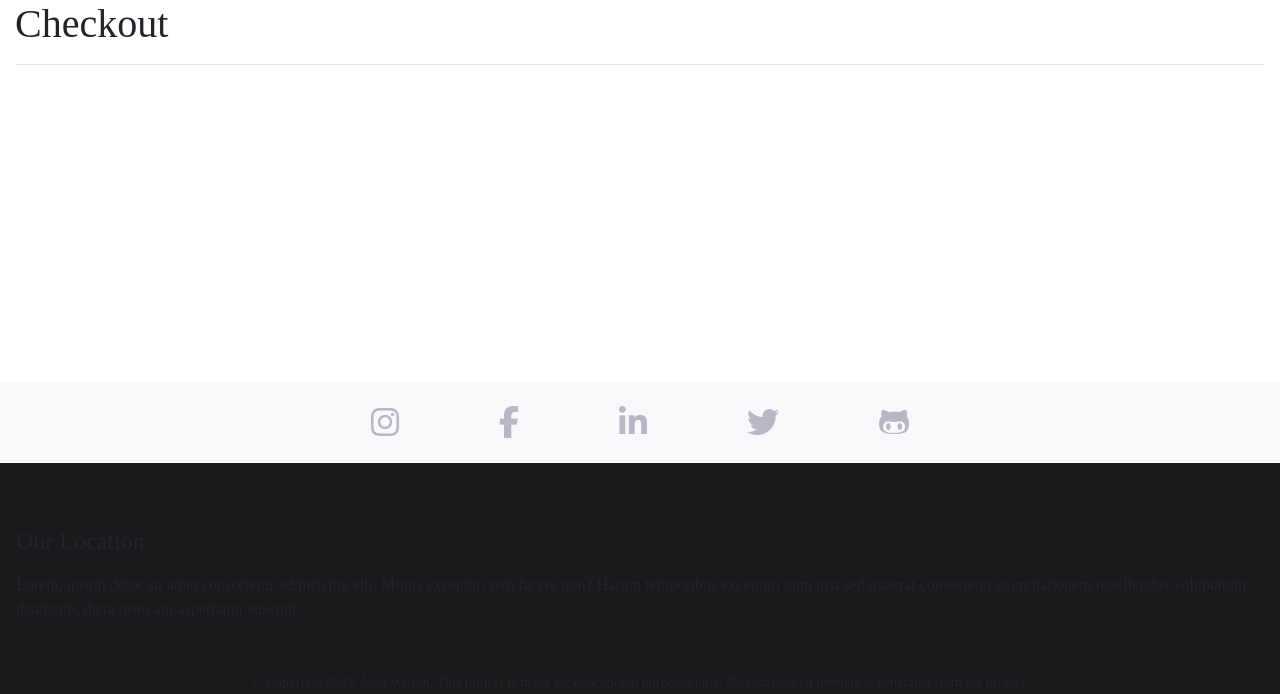
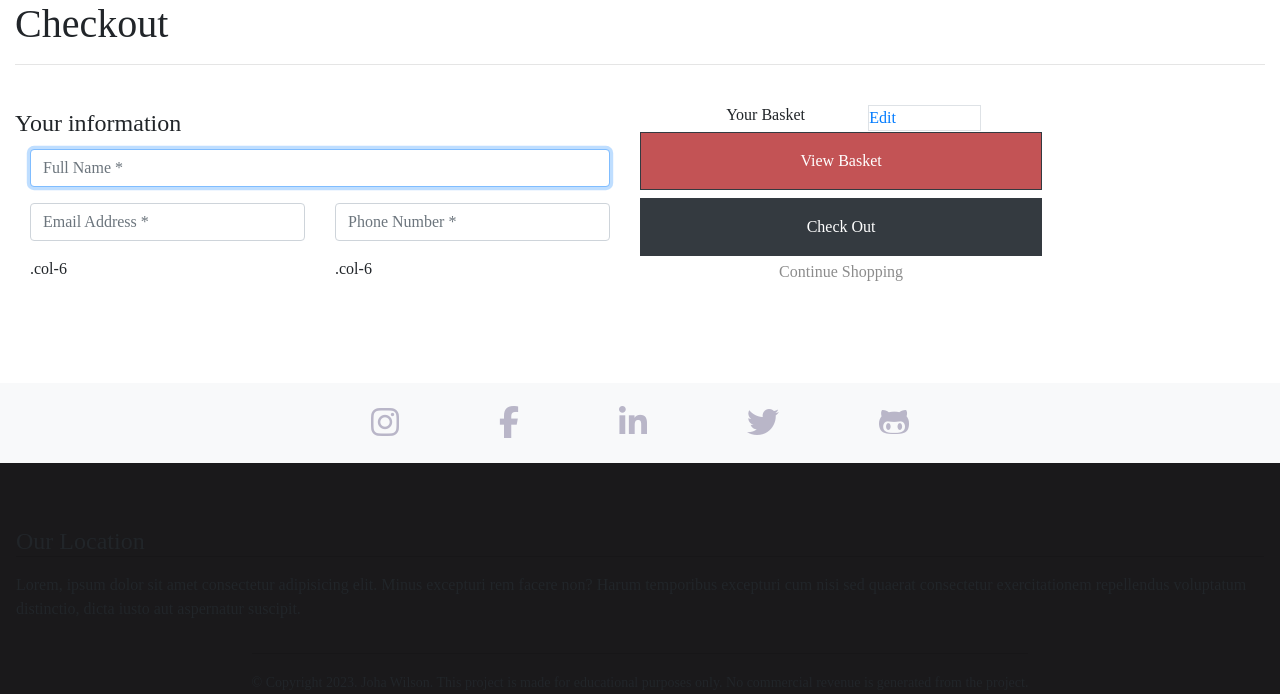
Before and after one commit to Code-Institute-Submissions/Portfolio-Project-5-E-commerce-Store, a Django app: template checkout/templates/checkout/checkout.html in a window 1280 px wide. Shown: the part 106-800 px from the top of the page. Run offline with Django 3.2, Linux system fonts and the light colour scheme; the template is opened without the code that fills it: values that come from a table or form of the project are taken from there, others are empty; some libraries are stand-ins or nearby versions; some web fonts are replaced.

Commit message:
Started adding content and layout for checkout page by rendering form

```diff
--- a/checkout/forms.py
+++ b/checkout/forms.py
@@ -36,11 +36,11 @@ class OrderForm(forms.ModelForm):
             'postal_code': 'Postal Code',
         }
 
-        self.fields['full_name'].widget.atrrs['autofocus'] = True
+        self.fields['full_name'].widget.attrs['autofocus'] = True
         for field in self.fields:
             if self.fields[field].required:
                 placeholder = f'{placeholders[field]} *'
             else:
                 placeholder = placeholders[field]
-            self.fields[field].widget.atrrs['placeholder'] = placeholder
+            self.fields[field].widget.attrs['placeholder'] = placeholder
             self.fields[field].label = False
--- a/checkout/templates/checkout/checkout.html
+++ b/checkout/templates/checkout/checkout.html
@@ -24,7 +24,103 @@
 
       <br>
 
-        <div class="row m-auto">
+        <div class="row">
+
+            <div class="col-6">
+
+                <form action="{% url 'checkout' %}" method="POST" id="checkout-form">
+                    {% csrf_token %}
+                    <fieldset>
+                     <legend>Your information </legend>
+
+                     <div class="container">
+
+                        <div class="row">
+                          <div class="col-md-12"> {{ order_form.full_name | as_crispy_field }}</div>
+                        </div>
+
+                        <div class="row">
+                          <div class="col-6">{{ order_form.email | as_crispy_field }}</div>
+                          <div class="col-6">{{ order_form.phone_number | as_crispy_field }}</div>
+                        </div>
+
+                        <div class="row">
+                          <div class="col-6">.col-6</div>
+                          <div class="col-6">.col-6</div>
+                        </div>
+                      </div>
+                    </fieldset>
+                   </form>
+
+            </div>
+
+            <div class="col-4">
+                <div class="row">
+                    <div class="col-4 ml-auto">
+
+                        <h6> Your Basket </h6>
+
+                    </div>
+                    <div class="col-4 mr-auto">
+
+                        <div class="border">
+                            <a href="{ url 'view_basket' }">
+                                Edit
+                            </a>
+                        </div>
+
+                    </div>
+
+                </div>
+                <div class="row">
+
+                    {% for item in basket_items %}
+
+                    <div class="col-10 ml-3 d-inline-flex">
+
+                        <a href="{{ item.product.image.url}}">
+
+                        <img src="{{ item.product.image.url}}" width="50px" class="rounded mr-2" alt="{{ item.product.name }}">
+
+                        </a>
+
+                        <div class="d-block mt-0">
+
+                        <div class="font-weight-bold">{{ item.product.name }}</div>
+
+                        <div class="font-weight-bold"> Size:
+                            <span>
+                            <small>
+                                {{ item.product.size }}
+                            </small>
+                            </span>
+                        </div>
+                        <div class="font-weight-bold"> Qty: {{item.quantity}}</div>
+                        </div>
+                    </div>
+
+                    </div>
+                    {% endfor %}
+                    <div class="row text-center">
+
+                    <div class="col-12">
+                        <a href="{% url 'view_basket' %}" class="p-3  btn m-0 text-white bg-logo-red w-100 border-dark rounded-0">View Basket</a>
+                    </div>
+                    <div class="col-12 mt-2">
+                        <a href="{% url 'products' %}" class="p-3 btn bg-dark text-white w-100 border-dark rounded-0">Check Out</a>
+
+                    </div>
+                    <div class="col-12 mt-1">
+                        <a href="{% url 'products' %}" class="btn-hover clr-grey text-white">Continue Shopping</a>
+                    </div>
+                    <br><br>
+
+                    </div>
+
+
+                </div>
+
+            </div>
 
 
         </div>
--- a/checkout/views.py
+++ b/checkout/views.py
@@ -13,7 +13,7 @@ def checkout(request):
         messages.error(request, " There's nothing in your basket!")
         return redirect(reverse('products'))
 
-    order_form = Orderform()
+    order_form = OrderForm()
     context = {
         'order_form':  order_form,
     }
--- a/ecommerce_store/settings.py
+++ b/ecommerce_store/settings.py
@@ -87,7 +87,7 @@ MIDDLEWARE = [
 
 ROOT_URLCONF = 'ecommerce_store.urls'
 
-CRISPY_TEMPLATE_PACK = 'boostrap4'
+CRISPY_TEMPLATE_PACK = 'bootstrap4'
 
 TEMPLATES = [
     {
```
